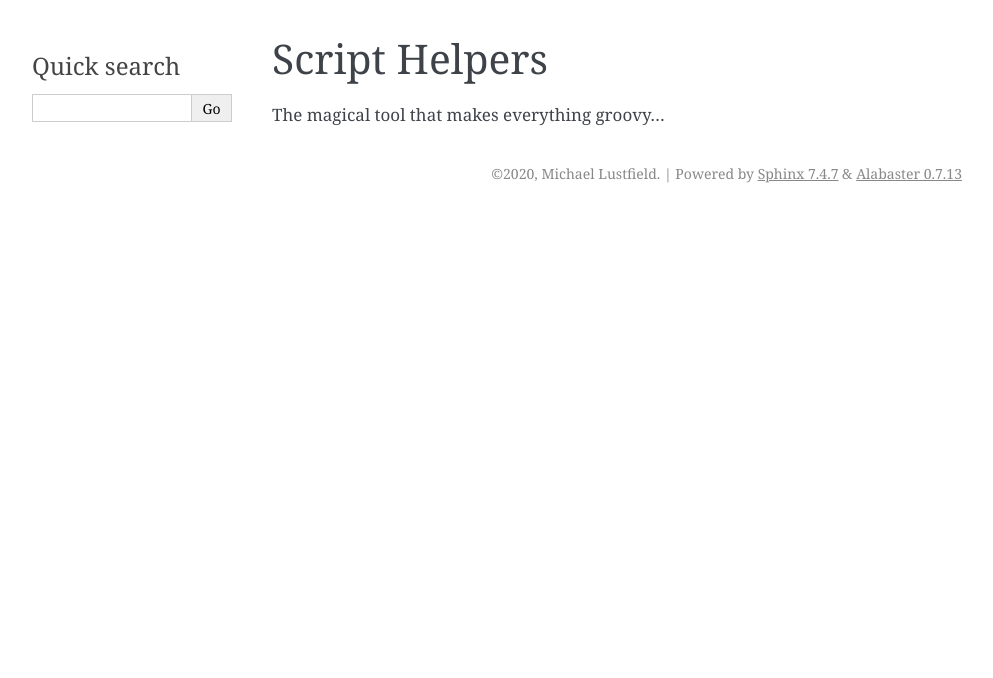
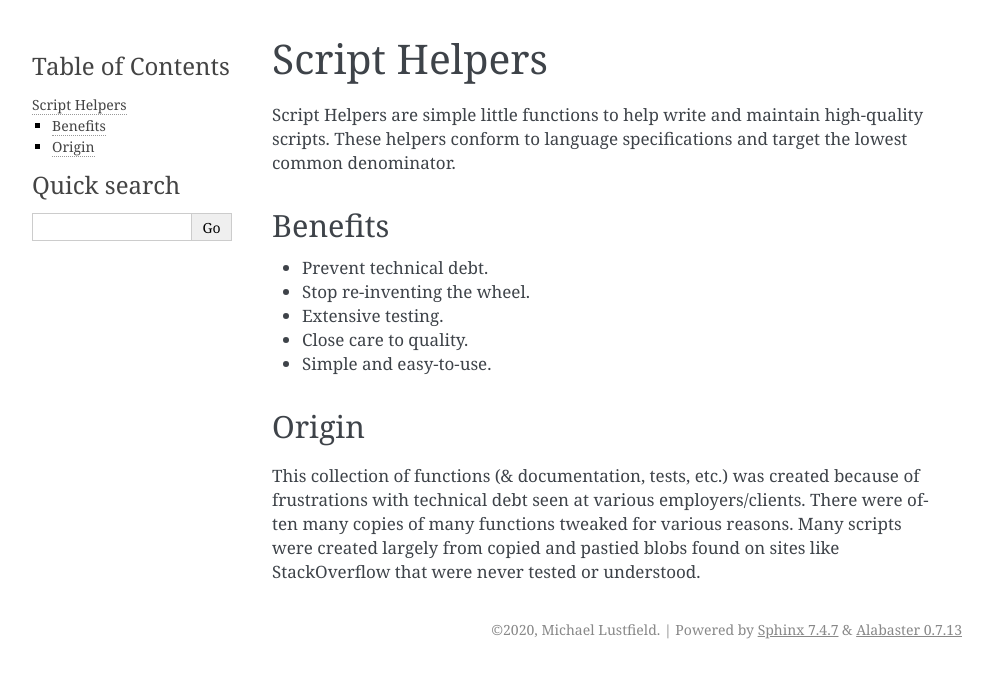
Before and after one commit to MTecknology/script-helpers, a Sphinx documentation site: the page built from docs/index.rst, in a window 1280 px wide. Shown: the top 678 px of the page, without its empty margins (148-1141 px from the left). Built offline with Sphinx 7.4.7, drawn with Linux system fonts in a browser that asks for light colours; pages that are not in the unit, such as notebooks, are missing from menus.

Commit message:
Clean up testing; Improve docs; Add version check.

```diff
--- a/docs/index.rst
+++ b/docs/index.rst
@@ -9,6 +9,26 @@
    development
 
 Script Helpers
-===================
+==============
 
-The magical tool that makes everything groovy...
+Script Helpers are simple little functions to help write and maintain high-quality
+scripts. These helpers conform to language specifications and target the lowest
+common denominator.
+
+Benefits
+--------
+
+- Prevent technical debt.
+- Stop re-inventing the wheel.
+- Extensive testing.
+- Close care to quality.
+- Simple and easy-to-use.
+
+Origin
+------
+
+This collection of functions (& documentation, tests, etc.) was created because
+of frustrations with technical debt seen at various employers/clients. There
+were often many copies of many functions tweaked for various reasons. Many
+scripts were created largely from copied and pastied blobs found on sites like
+StackOverflow that were never tested or understood.
```
Also changed, not shown: README.md (+4 -32 lines), docs/development.rst (+7 -6 lines), 17 other files.
